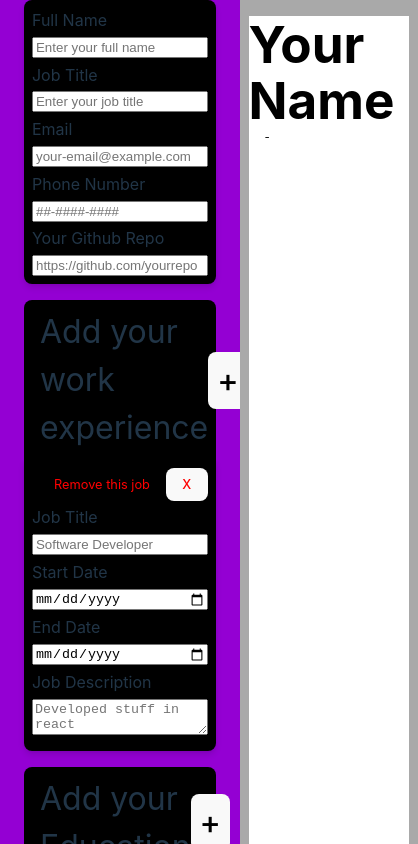
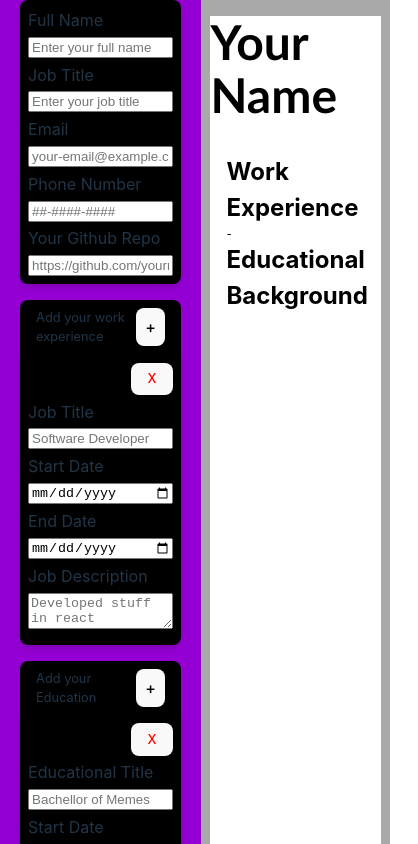
Before and after one commit to gonfuentes112/cvapp, a React (Vite) app: page / in a window 390 px wide. Shown: the top 844 px of the page, 418 px wide, since content can reach past the window. Built offline with nearby package versions, Linux system fonts and the light colour scheme.

Commit message:
feat: add education to cv

```diff
--- a/src/App.jsx
+++ b/src/App.jsx
@@ -124,7 +124,11 @@ function App() {
           handleChangeEd={handleChangeEd}
         />
       </Forms>
-      <Cv headerContent={headerContent} jobForms={jobForms}></Cv>
+      <Cv
+        headerContent={headerContent}
+        jobForms={jobForms}
+        edForms={edForms}
+      ></Cv>
     </>
   );
 }
--- a/src/components/cv.jsx
+++ b/src/components/cv.jsx
@@ -3,8 +3,9 @@ import Email from "./email";
 import Phone from "./phone";
 import Github from "./github";
 import JobExperience from "./jobExperience";
+import EdExperience from "./edExperience";
 
-function Cv({ headerContent, jobForms }) {
+function Cv({ headerContent, jobForms, edForms }) {
   let name = headerContent.name;
   const { title, contactInfo } = headerContent;
   const [email, phone, github] = contactInfo;
@@ -15,7 +16,7 @@ function Cv({ headerContent, jobForms }) {
   return (
     <div className="cv-body">
       <div className="cv-sheet">
-        <div className="F">
+        <div className="cv-header-container">
           <h1>{name}</h1>
           <h2>{title}</h2>
           <div className="contact-info">
@@ -27,8 +28,21 @@ function Cv({ headerContent, jobForms }) {
           </div>
         </div>
         <div className="work-experience-container">
+           <div className="work-experience-header">
+           Work Experience
+            </div>
+
           {jobForms.map((form) => {
             return <JobExperience key={form.id} form={form} />;
+          })}
+        </div>
+        <div className="ed-container">
+        <div className="ed-header">
+        Educational Background
+            </div>
+
+          {edForms.map((form) => {
+            return <EdExperience key={form.id} form={form} />;
           })}
         </div>
       </div>
--- /dev/null
+++ b/src/components/edExperience.jsx
@@ -0,0 +1,14 @@
+import "../styles/experience.css";
+function EdExperience({ form }) {
+  return (
+    <div className="experience-item">
+      <div className="experience-title">{form.edTitle}</div>
+      <div className="experience-dates">
+        {form.startDate} {(form.startDate || form.endDate) && "-"} {form.endDate}
+      </div>
+      <div className="experience-desc">{form.edDesc}</div>
+    </div>
+  );
+}
+
+export default EdExperience;
--- a/src/components/edForms.jsx
+++ b/src/components/edForms.jsx
@@ -13,7 +13,7 @@ function Edforms({ addEdForm, edForms, removeEdForm, handleChangeEd }) {
         {edForms.map((form) => (
           <form key={form.id}>
             <div className="removeEdHeader">
-              Remove this Education
+              <div className="remove-ed-text">Remove this Education</div>
               <button type="button" onClick={() => removeEdForm(form.id)}>
                 X
               </button>
--- a/src/components/jobExperience.jsx
+++ b/src/components/jobExperience.jsx
@@ -1,12 +1,12 @@
-import "../styles/jobExperience.css";
+import "../styles/experience.css";
 function JobExperience({ form }) {
   return (
-    <div className="job-experience-item">
-      <div className="job-experience-title">{form.jobTitle}</div>
-      <div className="job-experience-dates">
+    <div className="experience-item">
+      <div className="experience-title">{form.jobTitle}</div>
+      <div className="experience-dates">
         {form.startDate} - {form.endDate}
       </div>
-      <div className="job-experience-desc">{form.jobDesc}</div>
+      <div className="experience-desc">{form.jobDesc}</div>
     </div>
   );
 }
--- a/src/components/jobForms.jsx
+++ b/src/components/jobForms.jsx
@@ -13,7 +13,7 @@ function Jobforms({ addJobForm, jobForms, removeJobForm, handleChangeJobs }) {
         {jobForms.map((form) => (
           <form key={form.id}>
             <div className="removeJobHeader">
-              Remove this job
+              <div className="remove-job-text">Remove this job</div>
               <button type="button" onClick={() => removeJobForm(form.id)}>
                 X
               </button>
--- a/src/styles/cv.css
+++ b/src/styles/cv.css
@@ -46,3 +46,19 @@ svg {
   height: 1rem;
   vertical-align: middle;
 }
+
+.work-experience-header,
+.ed-header {
+  font-weight: bold;
+  font-size: 1.5rem;
+  margin-left: 1rem;
+}
+
+@media screen and (max-width:1000px) {
+  svg {
+    display: none;
+  }
+  i {
+    display: none;
+  }
+}
--- a/src/styles/edForms.css
+++ b/src/styles/edForms.css
@@ -39,3 +39,16 @@
   .ed-forms-container form:last-child {
     border-radius: 0 0 0.5rem 0.5rem;
   }
+
+  @media screen and (max-width: 600px) {
+    .edHeader {
+        font-size: 0.8rem;
+    }
+    .edHeader button {
+        font-size: 1rem;
+        padding: 0.5rem;
+      }
+    .remove-ed-text {
+        display: none;
+    }
+}
--- a/src/styles/jobExperience.css
+++ b/src/styles/experience.css
@@ -1,13 +1,13 @@
-.job-experience-item {
+.experience-item {
   margin-left: 1rem;
 }
 
-.job-experience-title {
+.experience-title {
   font-weight: bold;
   font-size: 1.2rem;
 }
 
-.job-experience-dates {
+.experience-dates {
   font-style: italic;
   font-size: 0.7rem;
 }
--- a/src/styles/jobForms.css
+++ b/src/styles/jobForms.css
@@ -39,3 +39,16 @@
 .job-forms-container form:last-child {
   border-radius: 0 0 0.5rem 0.5rem;
 }
+
+@media screen and (max-width: 600px) {
+    .jobsHeader {
+        font-size: 0.8rem;
+    }
+    .jobsHeader button {
+        font-size: 1rem;
+        padding: 0.5rem;
+      }
+    .remove-job-text {
+        display: none;
+    }
+}
```
